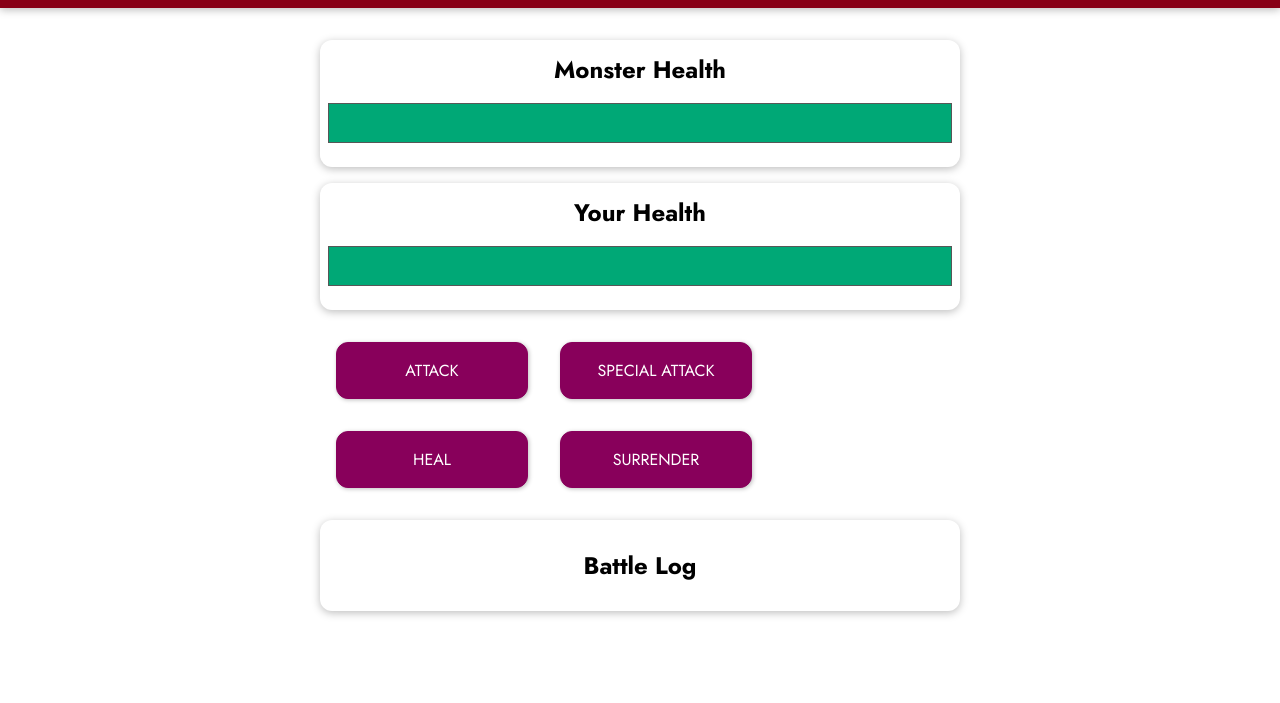
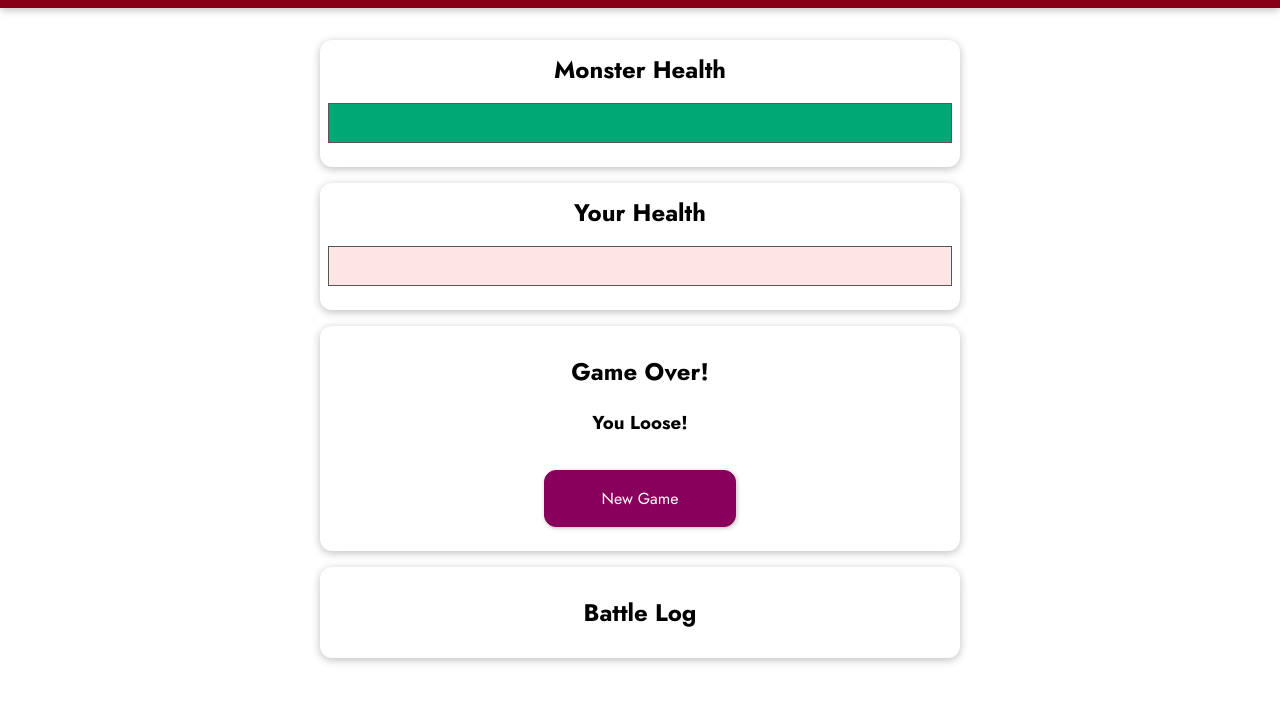
Before and after one commit to Im-AmanRaj/Monster-Slayer, a plain HTML site: page index.html in a window 1280 px wide. Both pictures are taken after a click on the button "SURRENDER". Shown: the part 97-800 px from the top of the page. Drawn offline with nearby package versions, Linux system fonts and the light colour scheme.

Commit message:
Added Surrender Button, Game Over and other functions

```diff
--- a/app.js
+++ b/app.js
@@ -7,7 +7,8 @@ const app = Vue.createApp({
         return {
             playerHealth: 100,
             monsterHealth: 100,
-            currentRound: 0
+            currentRound: 0,
+            winner: null
         };
     },
     methods: {
@@ -36,17 +37,54 @@ const app = Vue.createApp({
                 this.playerHealth += healValue;
             }
             this.playerAttack();
+        },
+        newGame() {
+            this.playerHealth = 100;
+            this.monsterHealth = 100;
+            this.currentRound = 0;
+            this.winner = null;
+        },
+        surrender() {
+            this.winner = 'monster';
+            this.playerHealth = 0;
         }
     },
     computed: {
         monsterHealthBar() {
-            return { width: this.monsterHealth + '%' };
+            if (this.monsterHealth < 0) {
+                return { width: '0%' };
+            } else {
+                return { width: this.monsterHealth + '%' };
+            }
         },
         playerHealthBar() {
-            return { width: this.playerHealth + '%' };
+            if (this.playerHealth < 0) {
+                return { width: '0%' };
+            } else {
+                return { width: this.playerHealth + '%' };
+            }
         },
         attackSpecial() {
             return this.currentRound % 3 !== 0;
+        },
+        healSpecial() {
+            return this.currentRound % 5 !== 0;
+        }
+    },
+    watch: {
+        playerHealth(value) {
+            if (value <= 0 && this.monsterHealth <= 0) {
+                this.winner = 'draw';
+            } else if (value <= 0) {
+                this.winner = 'monster'
+            }
+        },
+        monsterHealth(value) {
+            if (value <= 0 && this.playerHealth <= 0) {
+                this.winner = 'draw';
+            } else if (value <= 0) {
+                this.winner = 'player';
+            }
         }
     }
 });
--- a/index.html
+++ b/index.html
@@ -31,11 +31,19 @@
       </div>
     </section>
 
-    <section id=" controls">
+    <section class="container" v-if="winner">
+      <h2>Game Over!</h2>
+      <h3 v-if="winner === 'player'">You Won!</h3>
+      <h3 v-else-if="winner === 'monster'">You Loose!</h3>
+      <h3 v-else>It's a Draw!</h3>
+      <button @click="newGame">New Game</button>
+    </section>
+
+    <section id=" controls" v-else>
       <button @click="monsterAttack">ATTACK</button>
       <button :disabled="attackSpecial" @click="specialAttack">SPECIAL ATTACK</button>
-      <button @click="healPlayer">HEAL</button>
-      <button>SURRENDER</button>
+      <button :disabled="healSpecial" @click="healPlayer">HEAL</button>
+      <button @click="surrender">SURRENDER</button>
     </section>
 
     <section id="log" class="container">
--- a/styles.css
+++ b/styles.css
@@ -1,5 +1,6 @@
 * {
 	box-sizing: border-box;
+	text-align: center;
 }
 
 html {
```
